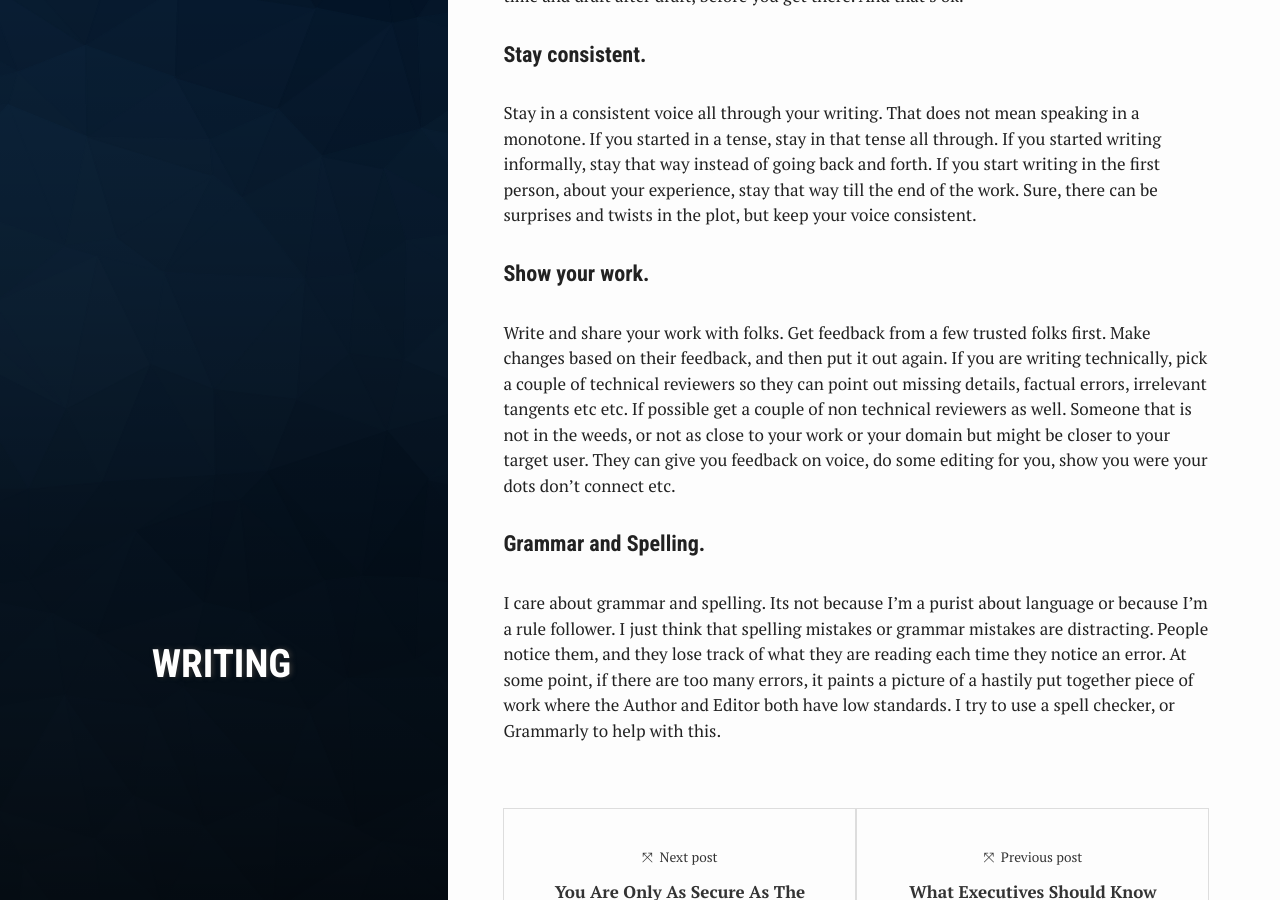
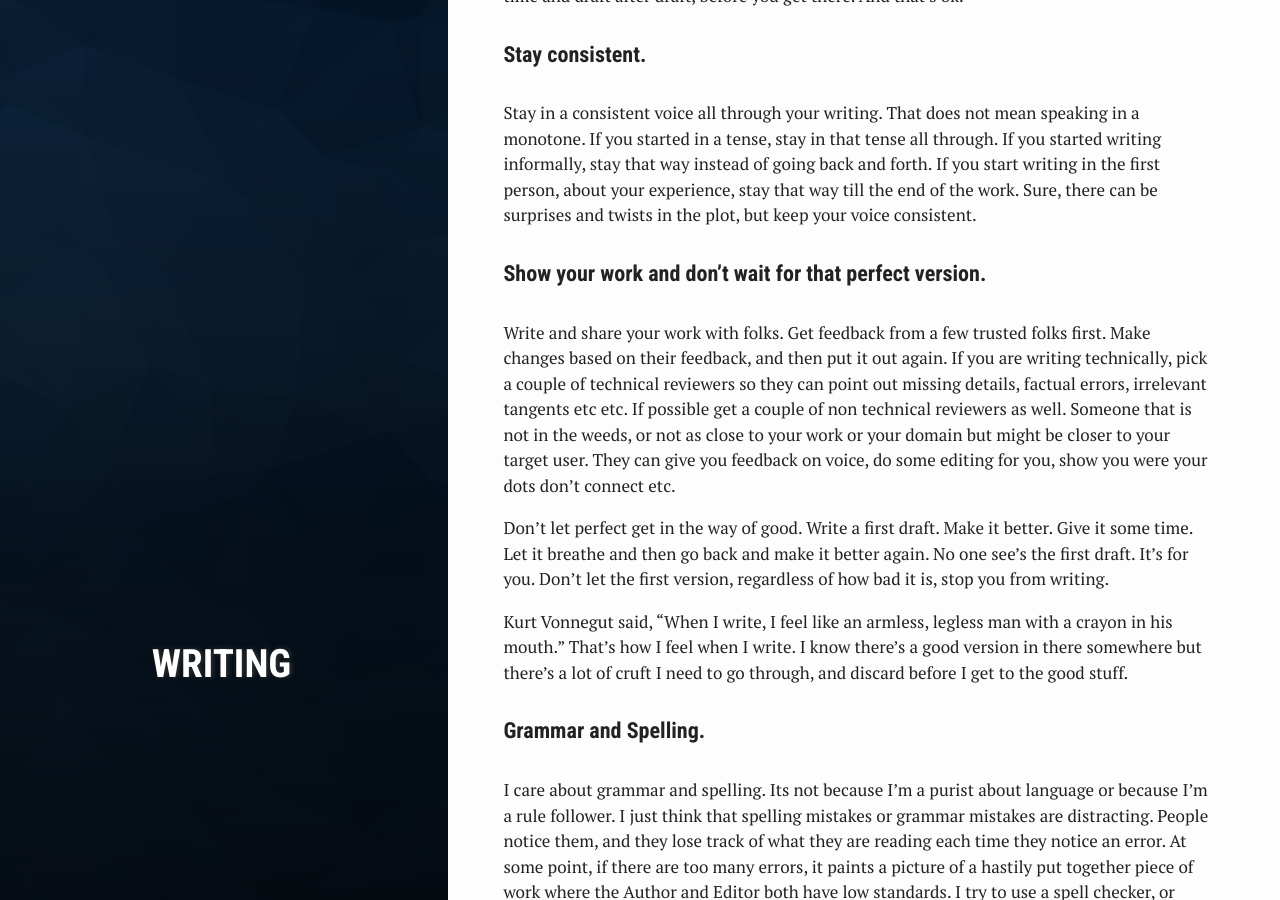
Before and after one commit to qapage/qapage.github.io, a Jekyll site: the page built from _posts/2025-01-08-My-thoughts-on-writing.md, in a window 1280 px wide and 900 px high, scrolled down 1052 px. Built offline with Jekyll 4.4.1, drawn with Linux system fonts in a browser that asks for light colours.

Commit message:
additional changes to the My thoughts on writing

```diff
--- a/_posts/2025-01-08-My-thoughts-on-writing.md
+++ b/_posts/2025-01-08-My-thoughts-on-writing.md
@@ -25,8 +25,12 @@ Take time to clarify your thoughts. Once your thinking is clear, your writing wi
 Stay in a consistent voice all through your writing. That does not mean speaking in a monotone. If you started in a tense, stay in that tense all through. If you started writing informally, stay that way instead of going back and forth. If you start writing in the first person, about your experience, stay that way till the end of the work.
 Sure, there can be surprises and twists in the plot, but keep your voice consistent.
 
-#### Show your work.
+#### Show your work and don't wait for that perfect version.
 Write and share your work with folks. Get feedback from a few trusted folks first. Make changes based on their feedback, and then put it out again. If you are writing technically, pick a couple of technical reviewers so they can point out missing details, factual errors, irrelevant tangents etc etc. If possible get a couple of non technical reviewers as well. Someone that is not in the weeds, or not as close to your work or your domain but might be closer to your target user. They can give you feedback on voice, do some editing for you, show you were your dots don't connect etc.
+
+Don't let perfect get in the way of good. Write a first draft. Make it better. Give it some time. Let it breathe and then go back and make it better again. No one see's the first draft. It's for you. Don't let the first version, regardless of how bad it is, stop you from writing.
+
+Kurt Vonnegut said, "When I write, I feel like an armless, legless man with a crayon in his mouth." That's how I feel when I write. I know there's a good version in there somewhere but there's a lot of cruft I need to go through, and discard before I get to the good stuff.
 
 #### Grammar and Spelling.
 I care about grammar and spelling. Its not because I'm a purist about language or because I'm a rule follower. I just think that spelling mistakes or grammar mistakes are distracting. People notice them, and they lose track of what they are reading each time they notice an error. At some point, if there are too many errors, it paints a picture of a hastily put together piece of work where the Author and Editor both have low standards. I try to use a spell checker, or Grammarly to help with this.
```
